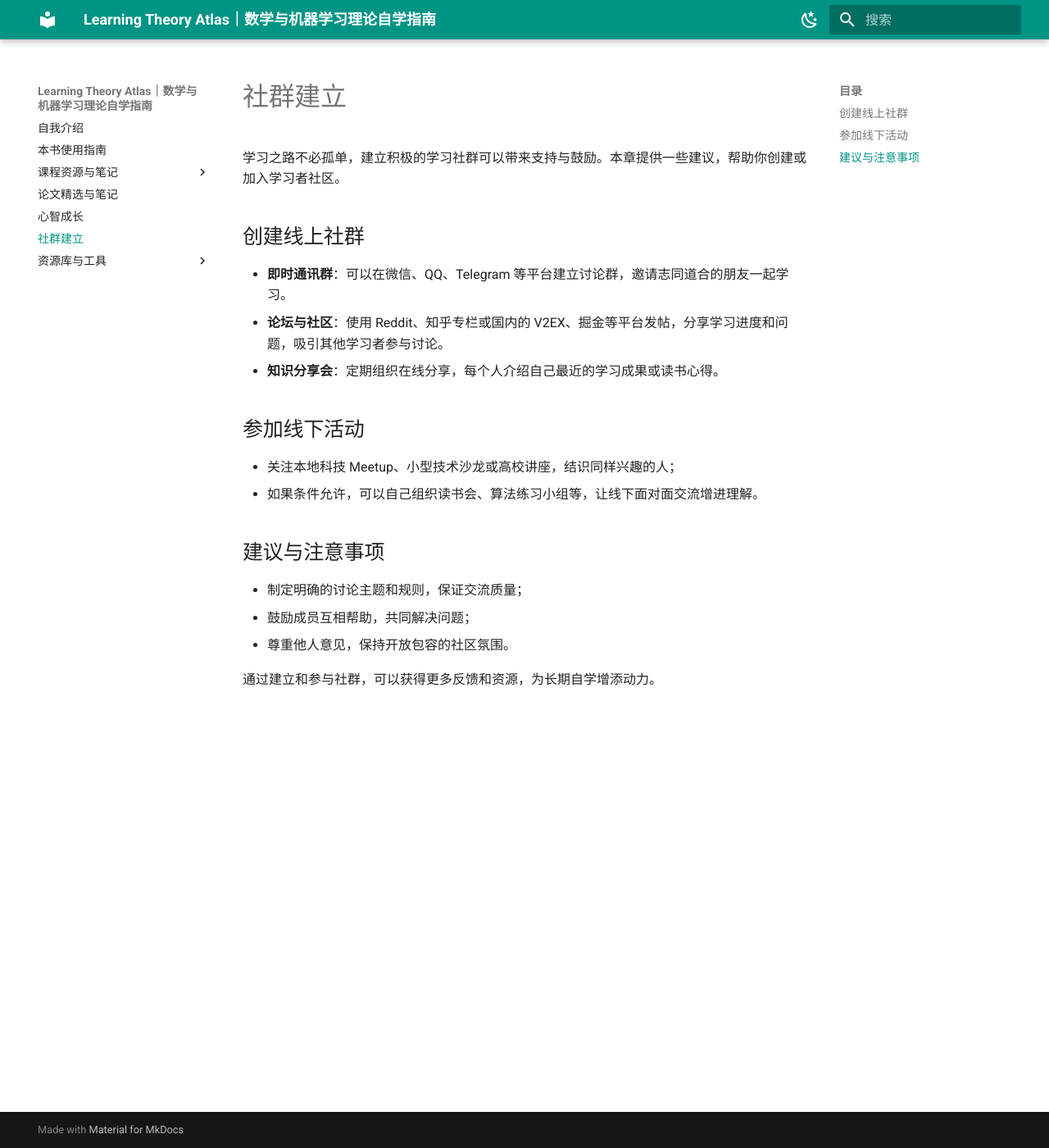
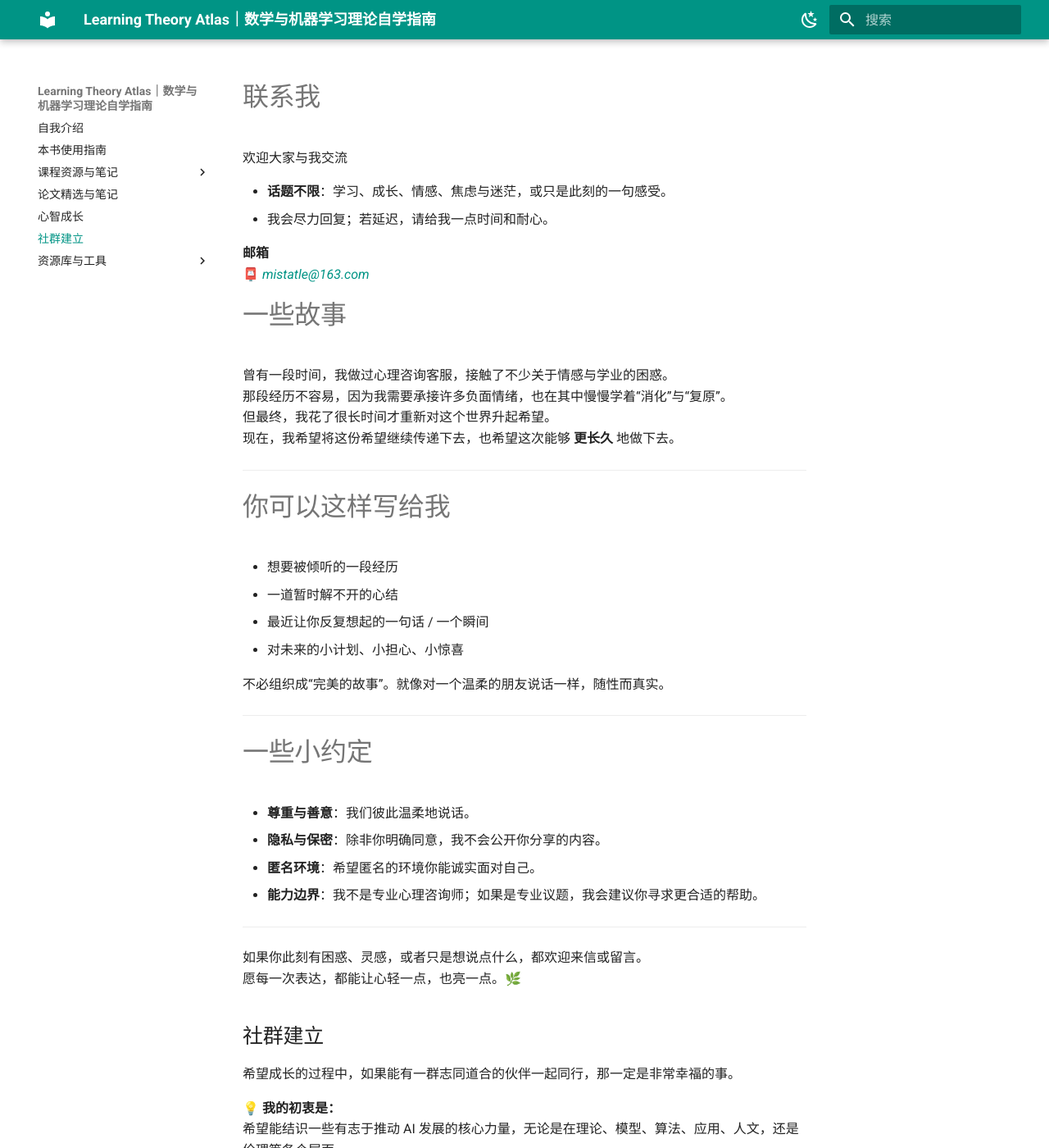
Before and after one commit to MIStatlE/MIStatlE.github.io, an MkDocs documentation site: the page built from docs/zh/community.md, in a window 1280 px wide and 1400 px high. Shown: the whole window at 82% size. Built offline with MkDocs 1.6.1 and Material for MkDocs 9.7.7, drawn with Linux system fonts in a browser that asks for light colours; some of the changed text lies outside the part shown.

Commit message:
Update community.md

```diff
--- a/docs/zh/community.md
+++ b/docs/zh/community.md
@@ -1,22 +1,84 @@
-# 社群建立
+# 联系我
 
-学习之路不必孤单，建立积极的学习社群可以带来支持与鼓励。本章提供一些建议，帮助你创建或加入学习者社区。
+欢迎大家与我交流
 
-## 创建线上社群
+- **话题不限**：学习、成长、情感、焦虑与迷茫，或只是此刻的一句感受。
+- 我会尽力回复；若延迟，请给我一点时间和耐心。
 
-- **即时通讯群**：可以在微信、QQ、Telegram 等平台建立讨论群，邀请志同道合的朋友一起学习。
-- **论坛与社区**：使用 Reddit、知乎专栏或国内的 V2EX、掘金等平台发帖，分享学习进度和问题，吸引其他学习者参与讨论。
-- **知识分享会**：定期组织在线分享，每个人介绍自己最近的学习成果或读书心得。
+**邮箱**
+📮 *mistatle@163.com*
 
-## 参加线下活动
 
-- 关注本地科技 Meetup、小型技术沙龙或高校讲座，结识同样兴趣的人；
-- 如果条件允许，可以自己组织读书会、算法练习小组等，让线下面对面交流增进理解。
+# 一些故事
 
-## 建议与注意事项
+曾有一段时间，我做过心理咨询客服，接触了不少关于情感与学业的困惑。
+那段经历不容易，因为我需要承接许多负面情绪，也在其中慢慢学着“消化”与“复原”。
+但最终，我花了很长时间才重新对这个世界升起希望。
+现在，我希望将这份希望继续传递下去，也希望这次能够 **更长久** 地做下去。
 
-- 制定明确的讨论主题和规则，保证交流质量；
-- 鼓励成员互相帮助，共同解决问题；
-- 尊重他人意见，保持开放包容的社区氛围。
+---
 
-通过建立和参与社群，可以获得更多反馈和资源，为长期自学增添动力。
+# 你可以这样写给我
+
+- 想要被倾听的一段经历
+- 一道暂时解不开的心结
+- 最近让你反复想起的一句话 / 一个瞬间
+- 对未来的小计划、小担心、小惊喜
+
+不必组织成“完美的故事”。就像对一个温柔的朋友说话一样，随性而真实。
+
+---
+
+# 一些小约定
+
+- **尊重与善意**：我们彼此温柔地说话。
+- **隐私与保密**：除非你明确同意，我不会公开你分享的内容。
+- **匿名环境**：希望匿名的环境你能诚实面对自己。
+- **能力边界**：我不是专业心理咨询师；如果是专业议题，我会建议你寻求更合适的帮助。
+
+---
+
+如果你此刻有困惑、灵感，或者只是想说点什么，都欢迎来信或留言。
+愿每一次表达，都能让心轻一点，也亮一点。🌿
+
+## 社群建立
+
+希望成长的过程中，如果能有一群志同道合的伙伴一起同行，那一定是非常幸福的事。
+
+💡 **我的初衷是：**
+希望能结识一些有志于推动 AI 发展的核心力量，无论是在理论、模型、算法、应用、人文，还是伦理等各个层面。
+
+因此，我真诚地邀请一些志同道合的朋友：
+
+---
+
+### 🎓 在读硕/博生：
+无论你正在科研、学习，还是在探索新的方向；
+
+### 💻 工作中的技术人员：
+同样欢迎，尤其是对 AI 与未来怀有热情与好奇的人，想象中可能是一些初入职场的朋友；
+
+### 🌱 有创业或理想主义愿景的朋友：
+一起畅谈学术、技术、产品，以及未来的可能性。
+
+---
+
+在这里，我们可以：
+
+✨ **交流科研思路**，分享学习与成长的资源；
+✨ **探讨技术落地与创新**的可行性；
+✨ 在彼此的困惑与灵感中找到共鸣；
+✨ 逐渐积累一群真诚、愿意一起思考未来的同伴。
+
+---
+
+
+当然，我也清楚自己的能力和认知仍然有限，很多方面还在学习和积累。
+
+所以，我希望这是一个双向滋养的过程：我能从大家身上学到更多，也希望我的分享能够对你有所启发和帮助。
+
+如果你也有这样的心愿，欢迎留言/私信我。我的想法还在不断完善，也欢迎大家提出宝贵意见。
+
+---
+
+[点击此处填写问卷](https://www.wjx.cn/vm/Y8hEvNp.aspx)
```
